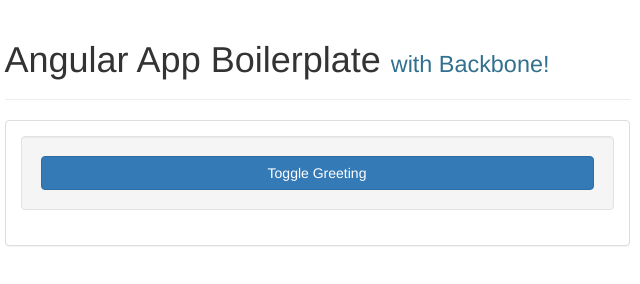
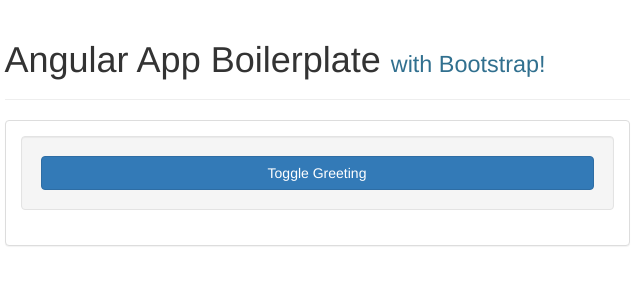
Before and after one commit to michal-cohesiva/angular-app-boilerplate, a website: page app/index.html in a window 1280 px wide. Shown: the full height of the page, 323-963 px from the left. Drawn offline with nearby package versions, Linux system fonts and the light colour scheme; some packages are replaced by stand-ins of ours.

Commit message:
Update index.html

```diff
--- a/app/index.html
+++ b/app/index.html
@@ -25,7 +25,7 @@
                 <div class="page-header">
                     <h1>
                         Angular App Boilerplate
-                        <small class="text-info">with Backbone!</small>
+                        <small class="text-info">with Bootstrap!</small>
                     </h1>
                 </div>
 
```
